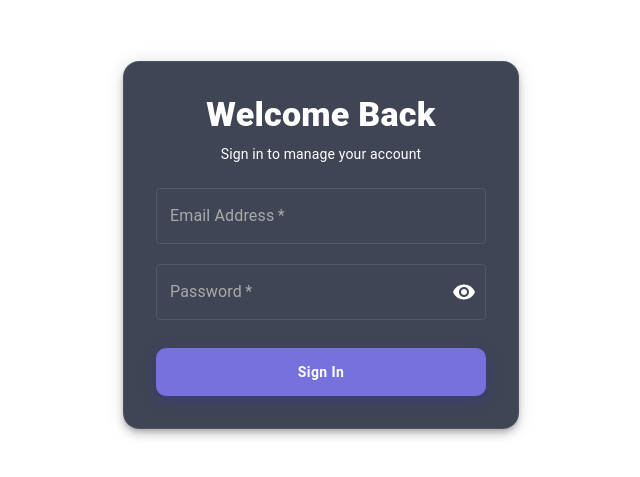
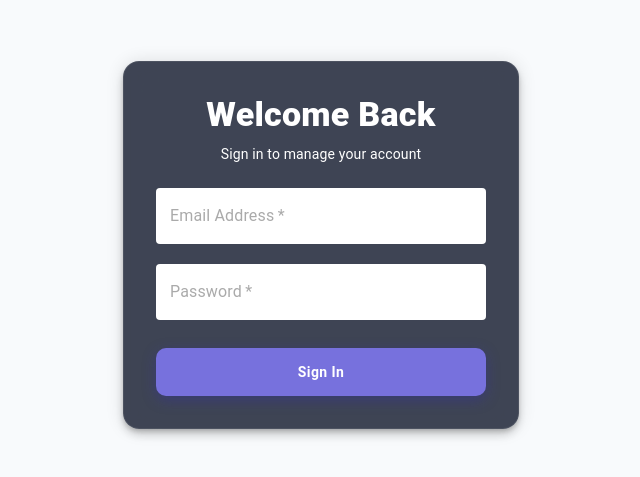
Before and after one commit to Niroshanan/time_logger, a React (Vite) app: page /login in a window 1280 px wide. Shown: the part 155-632 px from the top of the page, without its empty margins (319-959 px from the left). Built offline with nearby package versions, Linux system fonts and the light colour scheme; no server answers.

Commit message:
Add dark mode light mode

```diff
--- /dev/null
+++ b/src/components/ThemeToggle.tsx
@@ -0,0 +1,17 @@
+
+import { useTheme } from "../contexts/ThemeContext";
+
+export default function ThemeToggle() {
+  const { theme, toggleTheme } = useTheme();
+
+  return (
+    <button
+      type="button"
+      onClick={toggleTheme}
+      className="rounded-lg border border-border bg-surface px-4 py-2 text-foreground hover:bg-background"
+      aria-label={`Switch to ${theme === "light" ? "dark" : "light"} mode`}
+    >
+      {theme === "light" ? "🌙 Dark mode" : "☀️ Light mode"}
+    </button>
+  );
+}
--- /dev/null
+++ b/src/contexts/ThemeContext.tsx
@@ -0,0 +1,87 @@
+
+import {
+  createContext,
+  useContext,
+  useEffect,
+  useMemo,
+  useState,
+  type ReactNode,
+} from "react";
+import {
+  ThemeProvider as MuiThemeProvider,
+} from "@mui/material/styles";
+import CssBaseline from "@mui/material/CssBaseline";
+import { createAppTheme } from "../theme/muiTheme";
+
+type Theme = "light" | "dark";
+
+interface ThemeContextType {
+  theme: Theme;
+  toggleTheme: () => void;
+  setTheme: (theme: Theme) => void;
+}
+
+const ThemeContext = createContext<ThemeContextType | undefined>(
+  undefined
+);
+
+export function ThemeProvider({
+  children,
+}: {
+  children: ReactNode;
+}) {
+  const [theme, setTheme] = useState<Theme>(() => {
+    const savedTheme = localStorage.getItem("theme");
+
+    if (savedTheme === "light" || savedTheme === "dark") {
+      return savedTheme;
+    }
+
+    return window.matchMedia("(prefers-color-scheme: dark)").matches
+      ? "dark"
+      : "light";
+  });
+
+  useEffect(() => {
+    document.documentElement.classList.toggle(
+      "dark",
+      theme === "dark"
+    );
+
+    localStorage.setItem("theme", theme);
+  }, [theme]);
+
+  const toggleTheme = () => {
+    setTheme((current) =>
+      current === "light" ? "dark" : "light"
+    );
+  };
+
+  const muiTheme = useMemo(
+    () => createAppTheme(theme),
+    [theme]
+  );
+
+  return (
+    <ThemeContext.Provider
+      value={{ theme, toggleTheme, setTheme }}
+    >
+      <MuiThemeProvider theme={muiTheme}>
+        <CssBaseline />
+        {children}
+      </MuiThemeProvider>
+    </ThemeContext.Provider>
+  );
+}
+
+export function useTheme() {
+  const context = useContext(ThemeContext);
+
+  if (!context) {
+    throw new Error(
+      "useTheme must be used within ThemeProvider"
+    );
+  }
+
+  return context;
+}
--- a/src/main.tsx
+++ b/src/main.tsx
@@ -1,6 +1,8 @@
 import { StrictMode } from "react";
 import { createRoot } from "react-dom/client";
 import "./index.css";
+import { ThemeProvider } from "./contexts/ThemeContext";
+import "./styles/theme.css";
 import { AuthProvider } from "./auth/AuthContext";
 import App from "./App";
 import { QueryClient, QueryClientProvider } from "@tanstack/react-query";
@@ -16,10 +18,12 @@ const queryClient = new QueryClient({
 
 createRoot(document.getElementById("root")!).render(
   <StrictMode>
-    <QueryClientProvider client={queryClient}>
-      <AuthProvider>
-        <App />
-      </AuthProvider>
-    </QueryClientProvider>
-  </StrictMode>
+    <ThemeProvider>
+      <QueryClientProvider client={queryClient}>
+        <AuthProvider>
+          <App />
+        </AuthProvider>
+      </QueryClientProvider>
+    </ThemeProvider>
+  </StrictMode>,
 );
--- a/src/pages/dashboard.tsx
+++ b/src/pages/dashboard.tsx
@@ -18,6 +18,7 @@ import { ActiveTimerCard } from "../components/ActiveTimerCard";
 import { TimeEntryList } from "../components/TimeEntryList";
 import { TimeEntryFormDialog } from "../components/TimeEntryFormDialog";
 import { DeleteTimeEntryDialog } from "../components/DeleteTimeEntryDialog";
+import ThemeToggle from "../components/ThemeToggle";
 
 function getToday(): string {
   const now = new Date();
--- /dev/null
+++ b/src/styles/theme.css
@@ -0,0 +1,25 @@
+:root {
+  color-scheme: light;
+
+  --background: #f8fafc;
+  --surface: #ffffff;
+  --foreground: #0f172a;
+  --muted: #64748b;
+  --primary: #4f46e5;
+  --border: #e2e8f0;
+  --input: #ffffff;
+  --danger: #dc2626;
+}
+
+.dark {
+  color-scheme: dark;
+
+  --background: #0f172a;
+  --surface: #1e293b;
+  --foreground: #f1f5f9;
+  --muted: #94a3b8;
+  --primary: #818cf8;
+  --border: #334155;
+  --input: #1e293b;
+  --danger: #f87171;
+}
--- /dev/null
+++ b/src/theme/muiTheme.ts
@@ -0,0 +1,72 @@
+
+import { createTheme } from "@mui/material/styles";
+
+export const createAppTheme = (mode: "light" | "dark") => {
+  const colors = {
+    light: {
+      background: "#f8fafc",
+      surface: "#ffffff",
+      foreground: "#0f172a",
+      muted: "#64748b",
+      primary: "#4f46e5",
+      border: "#e2e8f0",
+      input: "#ffffff",
+      danger: "#dc2626",
+    },
+    dark: {
+      background: "#0f172a",
+      surface: "#1e293b",
+      foreground: "#f1f5f9",
+      muted: "#94a3b8",
+      primary: "#818cf8",
+      border: "#334155",
+      input: "#1e293b",
+      danger: "#f87171",
+    },
+  }[mode];
+
+  return createTheme({
+    palette: {
+      mode,
+      background: {
+        default: colors.background,
+        paper: colors.surface,
+      },
+      text: {
+        primary: colors.foreground,
+        secondary: colors.muted,
+      },
+      primary: {
+        main: colors.primary,
+      },
+      error: {
+        main: colors.danger,
+      },
+      divider: colors.border,
+    },
+
+    components: {
+      MuiPaper: {
+        styleOverrides: {
+          root: {
+            backgroundImage: "none",
+          },
+        },
+      },
+
+      MuiOutlinedInput: {
+        styleOverrides: {
+          root: {
+            backgroundColor: colors.input,
+            "& .MuiOutlinedInput-notchedOutline": {
+              borderColor: colors.border,
+            },
+            "&:hover .MuiOutlinedInput-notchedOutline": {
+              borderColor: colors.muted,
+            },
+          },
+        },
+      },
+    },
+  });
+};
--- /dev/null
+++ b/tailwind.config.js
@@ -0,0 +1,24 @@
+/** @type {import('tailwindcss').Config} */
+export default {
+  darkMode: "class",
+
+  content: ["./index.html", "./src/**/*.{js,ts,jsx,tsx}"],
+
+  theme: {
+    extend: {
+      colors: {
+        background: "var(--background)",
+        surface: "var(--surface)",
+        foreground: "var(--foreground)",
+        muted: "var(--muted)",
+        primary: "var(--primary)",
+        "primary-hover": "var(--primary-hover)",
+        border: "var(--border)",
+        input: "var(--input)",
+        danger: "var(--danger)",
+      },
+    },
+  },
+
+  plugins: [],
+};
```
